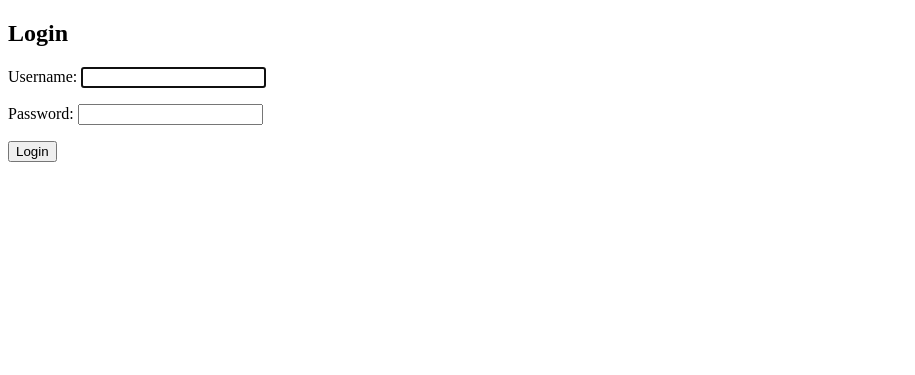
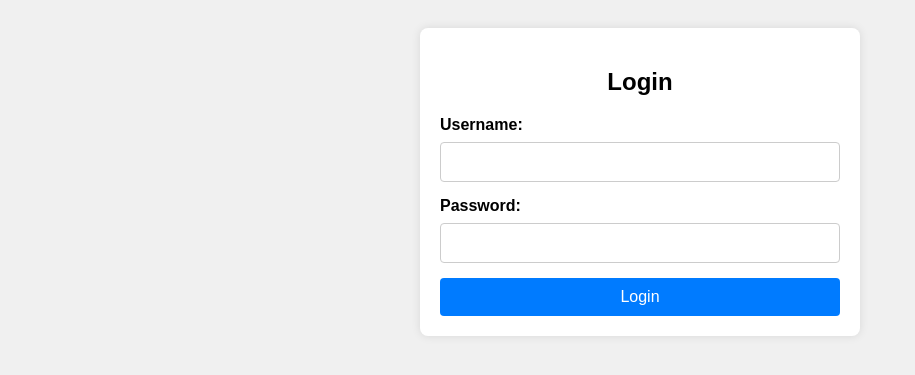
Before and after one commit to alokshandilya/django-login, a Django app: page /login/ in a window 1280 px wide. Shown: the top 375 px of the page, without its empty margins (0-915 px from the left). Run offline with Django 5.2, Linux system fonts and the light colour scheme.

Commit message:
improve frontend

```diff
--- a/users/templates/login.html
+++ b/users/templates/login.html
@@ -1,14 +1,78 @@
 <!DOCTYPE html>
-<html>
+<html lang="en">
+
 <head>
-    <title>Login</title>
+  <meta charset="UTF-8">
+  <meta name="viewport" content="width=device-width, initial-scale=1.0">
+  <title>Login</title>
+  <style>
+    body {
+      font-family: Arial, sans-serif;
+      background-color: #f0f0f0;
+      padding: 20px;
+    }
+
+    .login-container {
+      max-width: 400px;
+      margin: 0 auto;
+      background-color: #fff;
+      padding: 20px;
+      border-radius: 8px;
+      box-shadow: 0 0 10px rgba(0, 0, 0, 0.1);
+    }
+
+    .login-container h2 {
+      text-align: center;
+      margin-bottom: 20px;
+    }
+
+    .login-form {
+      display: flex;
+      flex-direction: column;
+    }
+
+    .login-form label {
+      font-weight: bold;
+      margin-bottom: 8px;
+    }
+
+    .login-form input[type="text"],
+    .login-form input[type="password"] {
+      padding: 10px;
+      margin-bottom: 15px;
+      border: 1px solid #ccc;
+      border-radius: 4px;
+      font-size: 16px;
+    }
+
+    .login-form button {
+      padding: 10px 20px;
+      background-color: #007bff;
+      color: #fff;
+      border: none;
+      border-radius: 4px;
+      font-size: 16px;
+      cursor: pointer;
+    }
+
+    .login-form button:hover {
+      background-color: #0056b3;
+    }
+  </style>
 </head>
+
 <body>
+  <div class="login-container">
     <h2>Login</h2>
-    <form method="post">
-        {% csrf_token %}
-        {{ form.as_p }}
-        <button type="submit">Login</button>
+    <form class="login-form" method="post">
+      {% csrf_token %}
+      <label for="username">Username:</label>
+      <input type="text" id="username" name="username" required>
+      <label for="password">Password:</label>
+      <input type="password" id="password" name="password" required>
+      <button type="submit">Login</button>
     </form>
+  </div>
 </body>
+
 </html>
```
